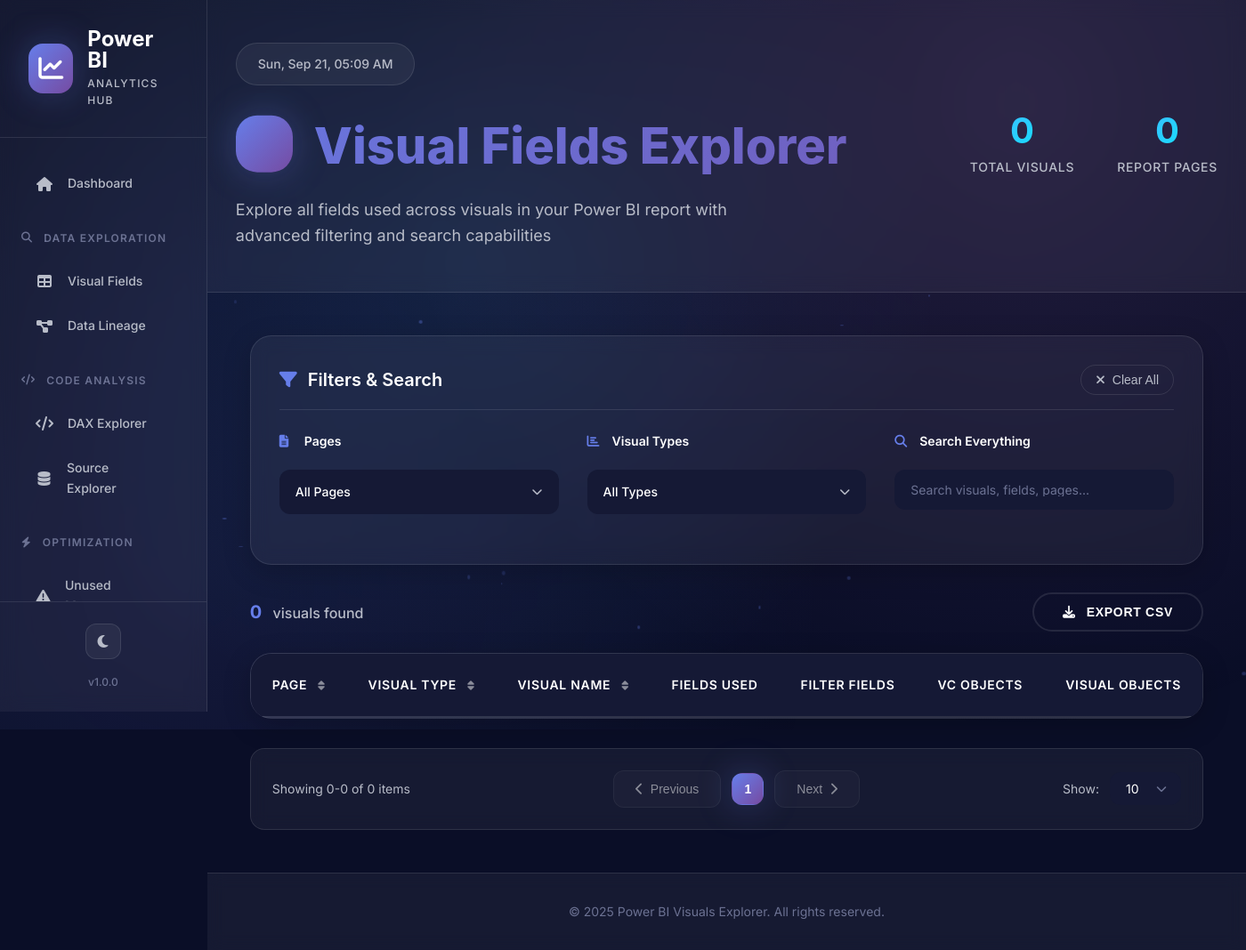
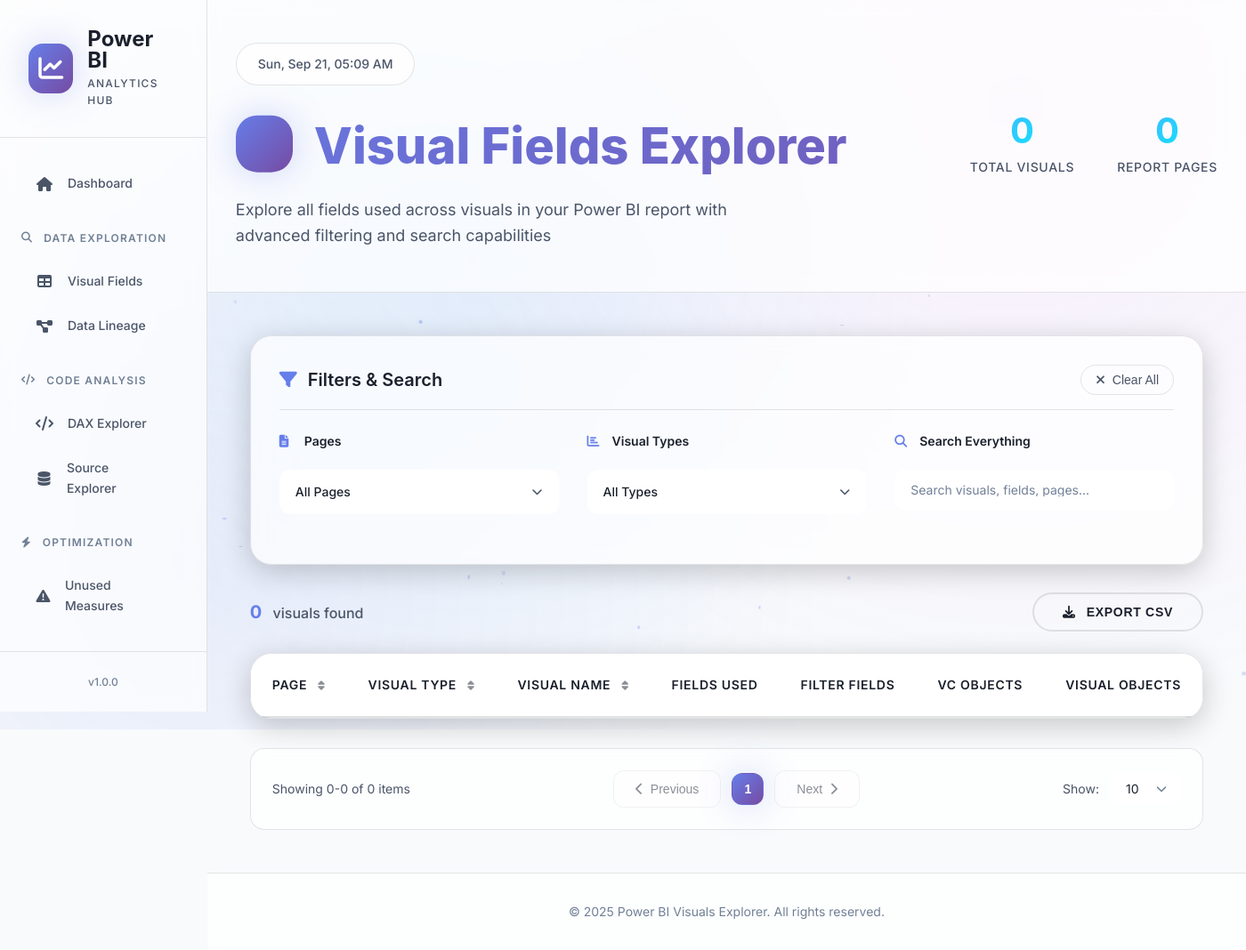
Before and after one commit to plagiagia/PowerBI_AnalysisTool, a Flask app: template templates/table_view.html in a window 1400 px wide. Shown: the whole page at 89% size. Run offline with Flask 3, Linux system fonts and the light colour scheme; the template is opened without the code that fills it, so the values that code supplies are empty.

Commit message:
Refactor measure retrieval and analysis: Enhance used measures detection and streamline theme management

```diff
--- a/app.py
+++ b/app.py
@@ -140,7 +140,7 @@ def create_app(config_object=None) -> Flask:
 
         # Get measures
         all_measures = lvp.get_all_measures()
-        used_measures = dp.get_used_measures()
+        used_measures = dp.get_used_measures(all_measures)
         final_measures = lvp.get_final_measures()
         unused_final_measures = final_measures - used_measures
 
@@ -299,17 +299,20 @@ def create_app(config_object=None) -> Flask:
         lvp = get_lineage_view_processor()
 
         # Get used measures from visuals
-        used_measures = dp.get_used_measures()
+        known_measures = set(lvp.measure_data) or lvp.get_all_measures()
+        used_measures = dp.get_used_measures(known_measures)
 
         # Get comprehensive analysis of all unused measures
         unused_analysis = lvp.get_comprehensive_unused_measures(used_measures)
+        metrics = get_report_metrics()
 
         # Pass both the simple list for the template and the analysis for future use
         return render_template(
-                'unused_measures.html',
-                unused_measures=unused_analysis['all_unused'],
-                unused_analysis=unused_analysis  # Pass the full analysis for the template
-    )
+            'unused_measures.html',
+            unused_measures=unused_analysis['all_unused'],
+            unused_analysis=unused_analysis,  # Pass the full analysis for the template
+            metrics=metrics
+        )
 
     @app.route('/api/model-json', methods=['GET'])
     def get_model_json():
--- a/static/modern.css
+++ b/static/modern.css
@@ -20,21 +20,21 @@
   --color-warning: #fa709a;
   --color-danger: #f5576c;
 
-  /* Dark Theme (Default) */
-  --bg-primary: #0a0e27;
-  --bg-secondary: #151935;
-  --bg-card: rgba(21, 25, 53, 0.8);
-  --bg-hover: rgba(102, 126, 234, 0.1);
+  /* Base Theme (Light) */
+  --bg-primary: #f8fafc;
+  --bg-secondary: #ffffff;
+  --bg-card: rgba(255, 255, 255, 0.9);
+  --bg-hover: rgba(102, 126, 234, 0.05);
 
   /* Glass Effect */
-  --glass-bg: rgba(255, 255, 255, 0.05);
-  --glass-border: rgba(255, 255, 255, 0.1);
-  --glass-shadow: 0 8px 32px 0 rgba(31, 38, 135, 0.37);
+  --glass-bg: rgba(255, 255, 255, 0.7);
+  --glass-border: rgba(0, 0, 0, 0.1);
+  --glass-shadow: 0 8px 32px 0 rgba(31, 38, 135, 0.1);
 
   /* Text */
-  --text-primary: #ffffff;
-  --text-secondary: #b8bcc8;
-  --text-muted: #6c7293;
+  --text-primary: #1a202c;
+  --text-secondary: #4a5568;
+  --text-muted: #718096;
 
   /* Typography */
   --font-primary: 'Space Grotesk', -apple-system, BlinkMacSystemFont, sans-serif;
@@ -703,30 +687,6 @@ main {
 
 
 /* Theme Toggle Button */
-.theme-toggle {
-  background: var(--glass-bg);
-  border: 1px solid var(--glass-border);
-  color: var(--text-secondary);
-  cursor: pointer;
-  padding: var(--space-sm);
-  border-radius: var(--radius-md);
-  transition: var(--transition-fast);
-  width: 40px;
-  height: 40px;
-  display: flex;
-  align-items: center;
-  justify-content: center;
-  font-size: 1rem;
-}
-
-.theme-toggle:hover {
-  color: var(--text-primary);
-  background: var(--bg-hover);
-  border-color: var(--color-primary);
-  transform: translateY(-2px);
-  box-shadow: var(--shadow-md);
-}
-
 /* =================================
    8. TABLES
    ================================= */
--- a/static/modern.js
+++ b/static/modern.js
@@ -9,27 +9,12 @@
   // DOM Elements
   const body = document.body;
   const sidebar = document.querySelector(".sidebar");
-  const themeToggle = document.querySelector(".theme-toggle");
   const helpButton = document.querySelector(".help-button");
-
-  // State
-  let darkMode = true; // Default to dark mode for modern vibes
-
-  // Check for saved theme preference or default to dark mode
-  const savedTheme = localStorage.getItem("theme");
-  if (savedTheme === "light") {
-    darkMode = false;
-  }
 
   /**
    * Initialize the application
    */
   function init() {
-    // Set initial theme
-    if (!darkMode) {
-      body.classList.add("light-mode");
-    }
-
     // Set up event listeners
     setupEventListeners();
 
@@ -52,11 +37,6 @@
    * Set up event listeners for interactive elements
    */
   function setupEventListeners() {
-    // Theme toggle
-    if (themeToggle) {
-      themeToggle.addEventListener("click", toggleTheme);
-    }
-
     // Help button
     if (helpButton) {
       helpButton.addEventListener("click", showHelp);
@@ -122,35 +102,6 @@
       };
       datetimeElement.textContent = now.toLocaleDateString("en-US", options);
     }
-  }
-
-  /**
-   * Toggle theme between dark and light mode
-   */
-  function toggleTheme() {
-    darkMode = !darkMode;
-
-    if (darkMode) {
-      body.classList.remove("light-mode");
-      localStorage.setItem("theme", "dark");
-    } else {
-      body.classList.add("light-mode");
-      localStorage.setItem("theme", "light");
-    }
-
-    // Update theme toggle icon
-    if (themeToggle) {
-      const icon = themeToggle.querySelector("i");
-      if (icon) {
-        icon.className = darkMode ? "fas fa-sun" : "fas fa-moon";
-      }
-      themeToggle.setAttribute("aria-label", darkMode ? "Switch to light mode" : "Switch to dark mode");
-    }
-
-    // Trigger theme change event
-    document.dispatchEvent(new CustomEvent("themeChanged", {
-      detail: { theme: darkMode ? "dark" : "light" }
-    }));
   }
 
   /**
@@ -463,8 +414,7 @@
   window.PowerBIExplorer = {
     showNotification,
     debounce,
-    formatNumber,
-    toggleTheme
+    formatNumber
   };
 
   // Initialize when DOM is ready
--- a/templates/base.html
+++ b/templates/base.html
@@ -31,9 +31,6 @@
 
   <!-- Main CSS -->
   <link rel="stylesheet" href="{{ url_for('static', filename='modern.css') }}" id="prismLightTheme" />
-  <!-- Prism.js Tomorrow Night theme (Dark) - Initially disabled -->
-  <link rel="stylesheet" href="https://cdnjs.cloudflare.com/ajax/libs/prism/1.29.0/themes/prism-tomorrow.min.css"
-    id="prismDarkTheme" disabled />
 
   <title>{% block title %}Power BI Explorer{% endblock %}</title>
 
@@ -152,13 +149,6 @@
 
     <div class="sidebar-footer">
 
-      <div class="footer-actions">
-        <button id="themeSwitcher" class="action-button theme-toggle" aria-label="Toggle dark mode"
-          title="Toggle theme">
-          <i class="fas fa-moon"></i>
-        </button>
-
-      </div>
       <div class="app-version">v{{ app_version }}</div>
     </div>
   </aside>
```
Also changed, not shown: other parts of static/modern.css (+4 -38 lines), data_processor.py (+31 -8 lines), lineage_view.py (+11 -9 lines).
